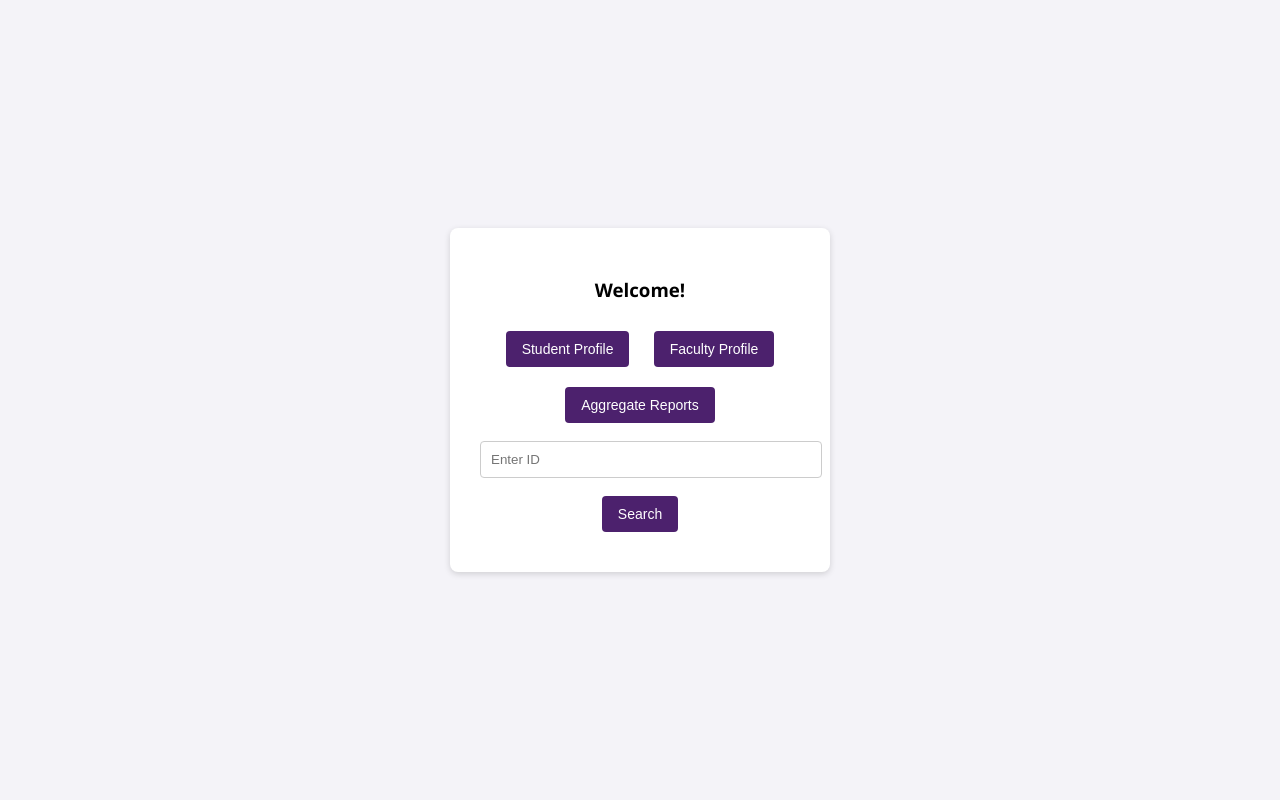
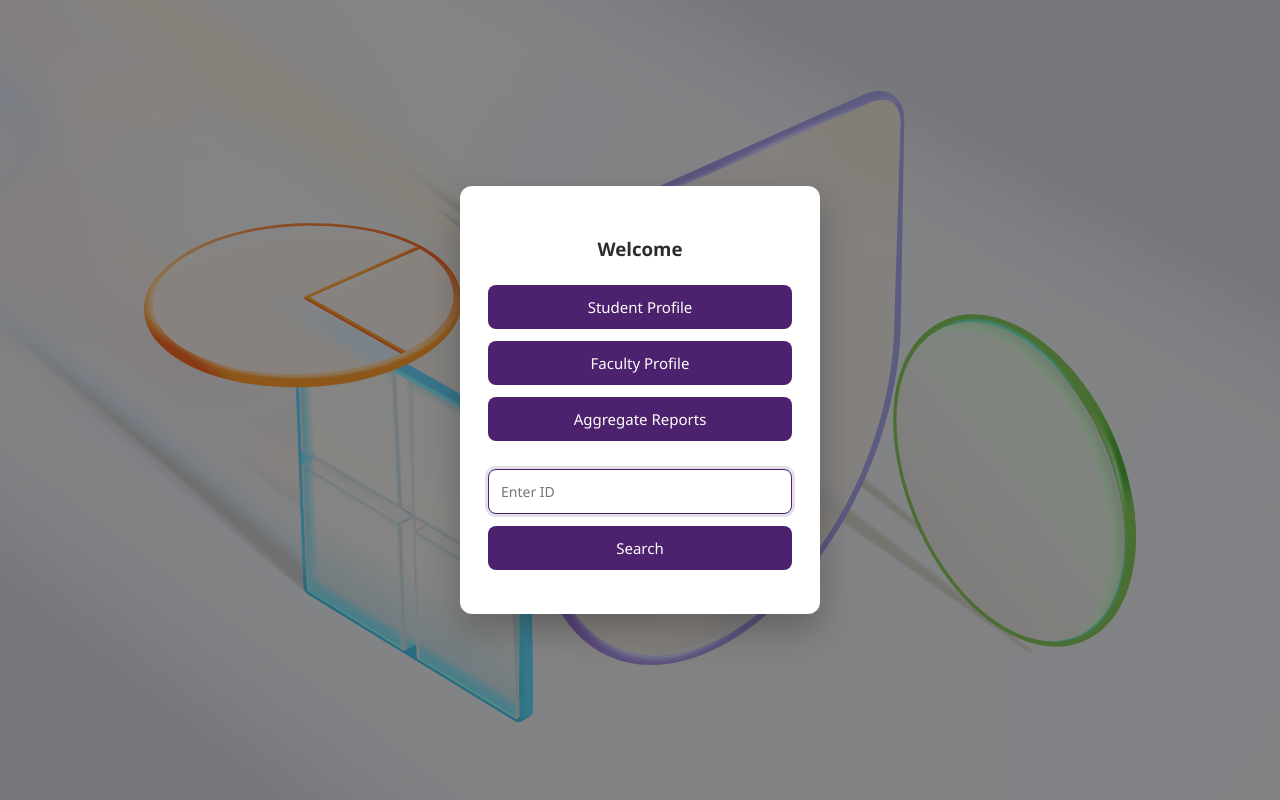
Before and after one commit to Crimsonice1911/My-websites, a plain HTML site: page Habib University Reporting/navigation.html in a window 1280 px wide. Both pictures are taken after a click on the button "Student Profile". Drawn offline with Linux system fonts and the light colour scheme.

Commit message:
More changes

```diff
--- a/Habib University Reporting/css/login.css
+++ b/Habib University Reporting/css/login.css
@@ -1,3 +1,7 @@
+* {
+    box-sizing: border-box;
+}
+
 body {
     font-family: "Segoe UI", Arial, sans-serif;
     background: url("../pictures/background.svg") no-repeat center center fixed;
@@ -15,7 +19,7 @@ body {
     border-radius: 10px;
     box-shadow: 0 4px 15px rgba(0,0,0,0.2);
     text-align: center;
-    width: 300px;
+    width: 350px;
 }
 
 .login-box img {
--- a/Habib University Reporting/css/navigation.css
+++ b/Habib University Reporting/css/navigation.css
@@ -1,43 +1,118 @@
+:root {
+    --primary: #4C216D;
+    --primary-hover: #6f42c1;
+    --bg-overlay: rgba(0, 0, 0, 0.45);
+    --text-dark: #2d2d2d;
+    --radius: 12px;
+}
+
+* {
+    box-sizing: border-box;
+    font-family: "Segoe UI", system-ui, -apple-system, BlinkMacSystemFont, Arial, sans-serif;
+}
+
 body {
-    font-family: "Segoe UI", Arial;
-        background: url("../pictures/background.svg") no-repeat center center fixed;;
+    background:
+        linear-gradient(var(--bg-overlay), var(--bg-overlay)),
+        url("../pictures/background.svg") no-repeat center center fixed;
+    background-size: cover;
+
     display: flex;
     justify-content: center;
     align-items: center;
+
     height: 100vh;
     margin: 0;
 }
+
+/* Main card */
 .nav-box {
-    background: #fff;
-    padding: 30px;
-    border-radius: 8px;
-    box-shadow: 0 2px 6px rgba(0,0,0,0.15);
+    background: #ffffff;
+    padding: 32px 28px;
+    border-radius: var(--radius);
+    box-shadow: 0 15px 35px rgba(0, 0, 0, 0.25);
+
+    width: 100%;
+    max-width: 360px;
     text-align: center;
-    width: 320px;
+
+    animation: fadeUp 0.6s ease;
 }
+
+@keyframes fadeUp {
+    from {
+        opacity: 0;
+        transform: translateY(15px);
+    }
+    to {
+        opacity: 1;
+        transform: translateY(0);
+    }
+}
+
+.nav-box h3 {
+    margin-bottom: 24px;
+    color: var(--text-dark);
+    font-weight: 600;
+}
+
+/* Buttons */
 button {
-    background: #4C216D;
+    width: 100%;
+    background: var(--primary);
     color: #fff;
     border: none;
-    padding: 10px 16px;
-    border-radius: 4px;
+    padding: 12px 16px;
+    border-radius: 8px;
     cursor: pointer;
-    margin: 10px;
-    font-size: 14px;
+
+    font-size: 15px;
+    font-weight: 500;
+    margin-bottom: 12px;
+
+    transition: all 0.2s ease;
 }
+
 button:hover {
-    background: #6f42c1;
+    background: var(--primary-hover);
+    transform: translateY(-1px);
+    box-shadow: 0 6px 14px rgba(111, 66, 193, 0.35);
 }
+
+button:active {
+    transform: translateY(0);
+    box-shadow: none;
+}
+
+/* Input */
 input {
     width: 100%;
-    padding: 10px;
-    margin: 8px 0;
-    border-radius: 4px;
+    padding: 12px;
+    margin-top: 16px;
+    border-radius: 8px;
     border: 1px solid #ccc;
+    font-size: 14px;
+
+    display: none;
+    transition: border 0.2s ease, box-shadow 0.2s ease;
+}
+
+input:focus {
+    outline: none;
+    border-color: var(--primary);
+    box-shadow: 0 0 0 3px rgba(76, 33, 109, 0.15);
+}
+
+/* Search button */
+#searchBtn {
+    display: none;
+    margin-top: 12px;
+}
+
+/* Error */
+#errorMsg {
+    color: #d9534f;
+    margin-top: 10px;
+    font-size: 13px;
     display: none;
 }
-#errorMsg {
-    color: red;
-    display: none;
-    margin-top: 8px;
-}
--- a/Habib University Reporting/navigation.html
+++ b/Habib University Reporting/navigation.html
@@ -2,66 +2,29 @@
 <html lang="en">
 <head>
 <meta charset="UTF-8">
+<title>Habib University Navigation</title>
 <link rel="stylesheet" href="css/navigation.css">
-<title>Habib University Navigation</title>
-<style>
-body {
-    font-family: "Segoe UI", Arial;
-    background: #f4f3f8;
-    display: flex;
-    justify-content: center;
-    align-items: center;
-    height: 100vh;
-    margin: 0;
-}
-.nav-box {
-    background: #fff;
-    padding: 30px;
-    border-radius: 8px;
-    box-shadow: 0 2px 6px rgba(0,0,0,0.15);
-    text-align: center;
-    width: 320px;
-}
-button {
-    background: #4C216D;
-    color: #fff;
-    border: none;
-    padding: 10px 16px;
-    border-radius: 4px;
-    cursor: pointer;
-    margin: 10px;
-    font-size: 14px;
-}
-button:hover {
-    background: #6f42c1;
-}
-input {
-    width: 100%;
-    padding: 10px;
-    margin: 8px 0;
-    border-radius: 4px;
-    border: 1px solid #ccc;
-    display: none;
-}
-#errorMsg {
-    color: red;
-    display: none;
-    margin-top: 8px;
-}
-</style>
 </head>
+
 <body>
 
 <div class="nav-box">
-    <h3>Welcome!</h3>
+    <h3>Welcome</h3>
 
     <button onclick="showSearch('student')">Student Profile</button>
     <button onclick="showSearch('faculty')">Faculty Profile</button>
-    <button onclick="alert('Aggregate Reports coming soon!')">Aggregate Reports</button>
+    <button onclick="alert('Aggregate Reports coming soon!')">
+        Aggregate Reports
+    </button>
 
-    <!-- Search bar -->
-    <input type="text" id="idInput" placeholder="Enter ID">
-    <button id="searchBtn" onclick="searchProfile()" style="display:none;">Search</button>
+    <input
+        type="text"
+        id="idInput"
+        placeholder="Enter ID"
+        autocomplete="off"
+    >
+
+    <button id="searchBtn" onclick="searchProfile()">Search</button>
     <p id="errorMsg">Profile not found</p>
 </div>
 
@@ -70,14 +33,21 @@ let currentMode = "";
 
 function showSearch(mode) {
     currentMode = mode;
-    document.getElementById("idInput").style.display = "block";
-    document.getElementById("searchBtn").style.display = "inline-block";
-    document.getElementById("errorMsg").style.display = "none";
-    document.getElementById("idInput").value = "";
+
+    const input = document.getElementById("idInput");
+    const searchBtn = document.getElementById("searchBtn");
+    const error = document.getElementById("errorMsg");
+
+    input.style.display = "block";
+    searchBtn.style.display = "block";
+    error.style.display = "none";
+
+    input.value = "";
+    input.focus();
 }
 
 function searchProfile() {
-    const id = document.getElementById("idInput").value;
+    const id = document.getElementById("idInput").value.trim();
     const error = document.getElementById("errorMsg");
 
     if (currentMode === "student" && id === "06886") {
```
